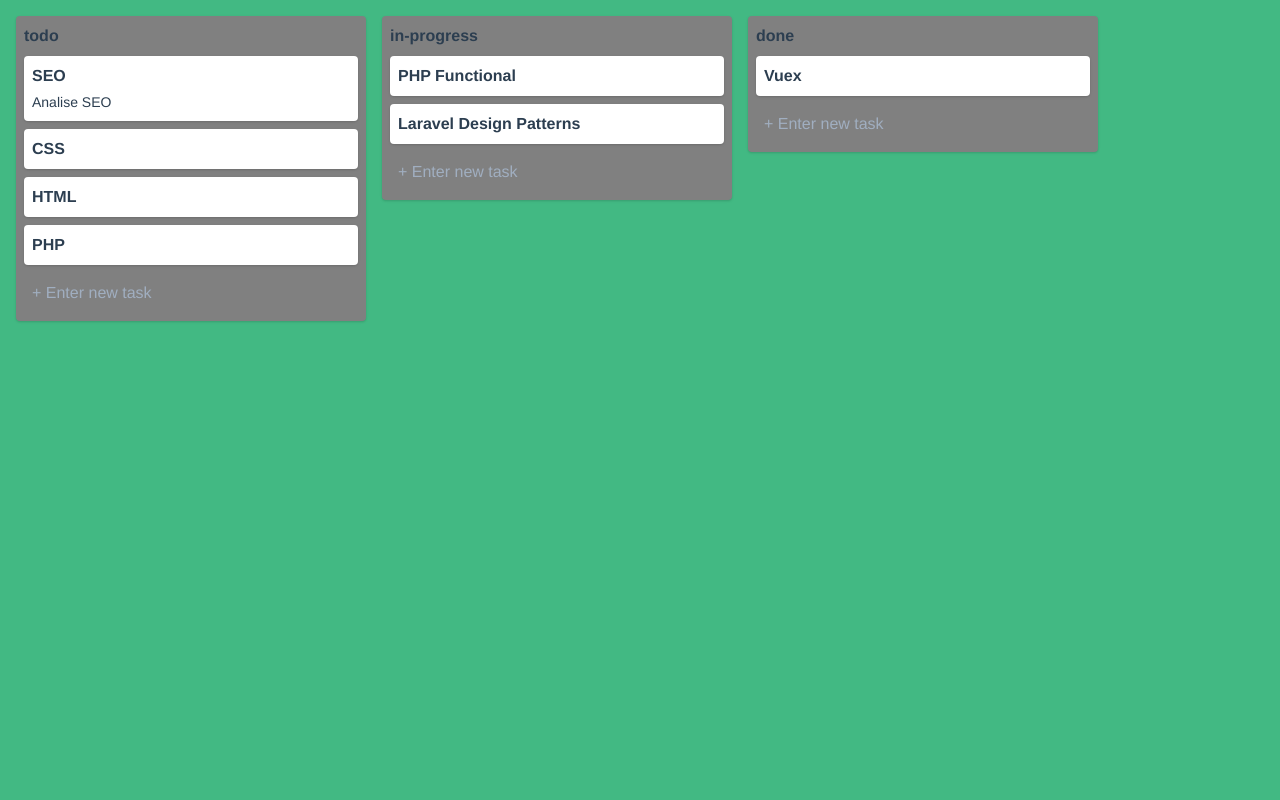
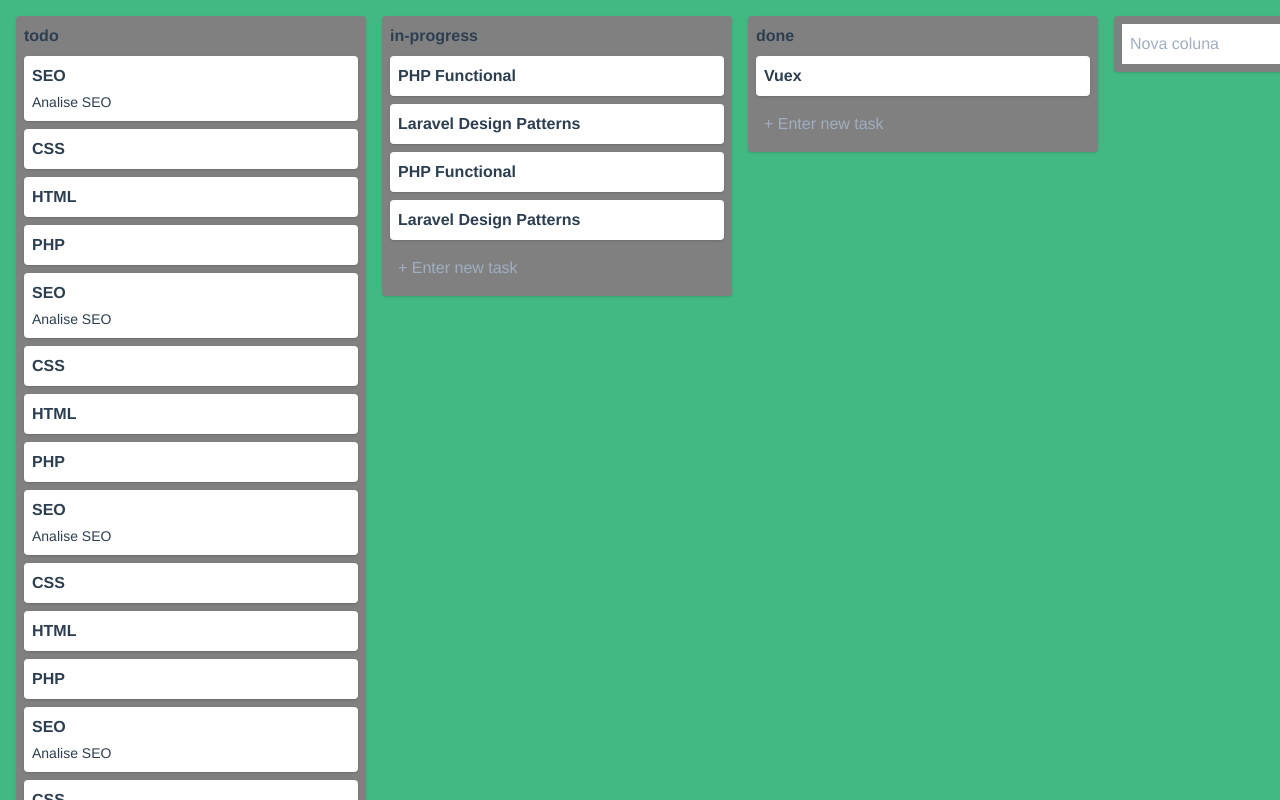
Before and after one commit to mateussfortes/trello-clone-vuejs, a Vue app: page / in a window 1280 px wide. Built offline with nearby package versions, Linux system fonts and the light colour scheme.

Commit message:
Extracting components

```diff
--- /dev/null
+++ b/src/components/BoardColumn.vue
@@ -0,0 +1,102 @@
+<template>
+    <div>
+        <div
+            class="column"
+            draggable
+            @drop="moveTaskOrColumn($event, column.tasks, columnIndex)"
+            @dragover.prevent
+            @dragenter.prevent
+            @dragstart.self="pickupColumn($event, columnIndex)"
+
+        >
+            <div class="flex items-center mb-2 font-bold">
+                {{ column.name }}
+            </div>
+            <div class="list-reset">
+
+                <ColumnTask
+                     v-for="(task, $taskIndex) of column.tasks"
+                    :key="$taskIndex"
+                    :task="task"
+                    :taskIndex="$taskIndex"
+                    :column="column"
+                    :columnIndex="columnIndex"
+                    :board="board"
+                />
+
+                <input
+                    type="text"
+                    class="block p-2 w-full bg-transparent"
+                    placeholder="+ Enter new task"
+                    @keyup.enter="createTask($event, column.tasks)"
+                >
+            </div>
+        </div>
+    </div>
+</template>
+
+<script>
+
+    import ColumnTask from './ColumnTask'
+
+    export default {
+        components: {
+            ColumnTask
+        },
+        props: {
+            column: {
+                type: Object,
+                required: true
+            },
+            columnIndex: {
+                type: Number,
+                required: true
+            },
+            board: {
+                type: Object,
+                required: true
+            }
+        },
+        methods: {
+            moveTaskOrColumn (e, toTasks, toColumnIndex, toTaskIndex) {
+                const type = e.dataTransfer.getData('type')
+                if (type === 'task') {
+                    this.moveTask(e, toTasks, toTaskIndex !== undefined ? toTaskIndex : toTasks.length)
+                } else {
+                    this.moveColumn(e, toColumnIndex)
+                }
+            },
+            moveTask (e, toTasks, toTaskIndex) {
+            const fromColumnIndex = e.dataTransfer.getData('from-column-index')
+            const fromTasks = this.board.columns[fromColumnIndex].tasks
+            const fromTaskIndex = e.dataTransfer.getData('from-task-index')
+                this.$store.commit('MOVE_TASK', {
+                    fromTasks,
+                    fromTaskIndex,
+                    toTasks,
+                    toTaskIndex
+                })
+            },
+            moveColumn (e, toColumnIndex) {
+                const fromColumnIndex = e.dataTransfer.getData('from-column-index')
+                this.$store.commit('MOVE_COLUMN', {
+                    fromColumnIndex,
+                    toColumnIndex
+                })
+            },
+            pickupColumn (e, fromColumnIndex) {
+                e.dataTransfer.effectAllowed = 'move'
+                e.dataTransfer.dropEffect = 'move'
+                e.dataTransfer.setData('from-column-index', fromColumnIndex)
+                e.dataTransfer.setData('type', 'column')
+            },
+            createTask (e, tasks) {
+                this.$store.commit('CREATE_TASK', {
+                    tasks,
+                    name: e.target.value
+                })
+                e.target.value = ''
+            }
+        }
+    }
+</script>
--- /dev/null
+++ b/src/components/ColumnTask.vue
@@ -0,0 +1,91 @@
+<template>
+    <div>
+        <div
+            class="task"
+            v-for="(task, taskIndex) of column.tasks"
+            :key="taskIndex"
+            @click="goToTask(task)"
+            draggable
+            @dragstart="pickupTask($event, taskIndex, columnIndex)"
+            @drop.stop="moveTaskOrColumn($event, column.tasks, columnIndex, taskIndex)"
+        >
+
+            <span class="w-full flex-no-shrink font-bold">
+                {{ task.name }}
+            </span>
+
+            <p
+                v-if="task.description"
+                class="w-full flex-no-shrink mt-1 text-sm"
+            >
+                {{ task.description }}
+            </p>
+
+        </div>
+    </div>
+</template>
+
+<script>
+    export default {
+      props: {
+        task: {
+          type: Object,
+          required: true
+        },
+        taskIndex: {
+          type: Number,
+          required: true
+        },
+        column: {
+          type: Object,
+          required: true
+        },
+        columnIndex: {
+          type: Number,
+          required: true
+        },
+        board: {
+          type: Object,
+          required: true
+        }
+      },
+      methods: {
+        pickupTask (e, taskIndex, fromColumnIndex) {
+          e.dataTransfer.effectAllowed = 'move'
+          e.dataTransfer.dropEffect = 'move'
+          e.dataTransfer.setData('from-task-index', taskIndex)
+          e.dataTransfer.setData('from-column-index', fromColumnIndex)
+          e.dataTransfer.setData('type', 'task')
+        },
+        goToTask (task) {
+          this.$router.push({ name: 'task', params: { id: task.id } })
+        },
+        moveTaskOrColumn (e, toTasks, toColumnIndex, toTaskIndex) {
+          const type = e.dataTransfer.getData('type')
+          if (type === 'task') {
+            this.moveTask(e, toTasks, toTaskIndex !== undefined ? toTaskIndex : toTasks.length)
+          } else {
+            this.moveColumn(e, toColumnIndex)
+          }
+        },
+        moveTask (e, toTasks, toTaskIndex) {
+          const fromColumnIndex = e.dataTransfer.getData('from-column-index')
+          const fromTasks = this.board.columns[fromColumnIndex].tasks
+          const fromTaskIndex = e.dataTransfer.getData('from-task-index')
+          this.$store.commit('MOVE_TASK', {
+            fromTasks,
+            fromTaskIndex,
+            toTasks,
+            toTaskIndex
+          })
+        },
+        moveColumn (e, toColumnIndex) {
+          const fromColumnIndex = e.dataTransfer.getData('from-column-index')
+          this.$store.commit('MOVE_COLUMN', {
+            fromColumnIndex,
+            toColumnIndex
+          })
+        }
+      }
+    }
+</script>
--- a/src/store/index.js
+++ b/src/store/index.js
@@ -47,6 +47,12 @@ export default new Vuex.Store({
       const columnList = state.board.columns
       const columnToMove = columnList.splice(fromColumnIndex, 1)[0]
       columnList.splice(toColumnIndex, 0, columnToMove)
+    },
+    CREATE_COLUMN(state, { name }) {
+      state.board.columns.push({
+        name,
+        tasks: []
+      })
     }
   }
 });
--- a/src/views/Board.vue
+++ b/src/views/Board.vue
@@ -2,51 +2,20 @@
     <div class="board">
 
         <div class="flex flex-row items-start">
-            <div
-                class="column"
+            <BoardColumn
                 v-for="(column, $columnIndex) of board.columns"
                 :key="$columnIndex"
-                draggable
-                @drop="moveTaskOrColumn($event, column.tasks, $columnIndex)"
-                @dragover.prevent
-                @dragenter.prevent
-                @dragstart.self="pickupColumn($event, $columnIndex)"
-
-            >
-                <div class="flex items-center mb-2 font-bold">
-                    {{ column.name }}
-                </div>
-                <div class="list-reset">
-                    <div
-                        class="task"
-                        v-for="(task, $taskIndex) of column.tasks"
-                        :key="$taskIndex"
-                        @click="goToTask(task)"
-                        draggable
-                        @dragstart="pickupTask($event, $taskIndex, $columnIndex)"
-                        @drop.stop="moveTaskOrColumn($event, column.tasks, $columnIndex, $taskIndex)"
-                    >
-
-                        <span class="w-full flex-no-shrink font-bold">
-                            {{ task.name }}
-                        </span>
-
-                        <p
-                            v-if="task.description"
-                            class="w-full flex-no-shrink mt-1 text-sm"
-                        >
-                            {{ task.description }}
-                        </p>
-
-                    </div>
-
-                    <input
-                        type="text"
-                        class="block p-2 w-full bg-transparent"
-                        placeholder="+ Enter new task"
-                        @keyup.enter="createTask($event, column.tasks)"
-                    >
-                </div>
+                :column="column"
+                :columnIndex="$columnIndex"
+                :board="board"
+            />
+            <div class="column flex">
+                <input
+                    class="p-2 mr-2 flex-grow"
+                    placeholder="Nova coluna"
+                    v-model="newColumnName"
+                    @keyup.enter="createColumn"
+                />
             </div>
         </div>
 
@@ -64,8 +33,15 @@
 <script>
 
 import { mapState } from 'vuex'
+import BoardColumn from '@/components/BoardColumn'
 
 export default {
+    components: { BoardColumn },
+    data() {
+        return  {
+            newColumnName: ''
+        }
+    },
     computed: {
         ...mapState(['board']),
         isTaskOpen() {
@@ -73,62 +49,14 @@ export default {
         }
     },
     methods: {
-        goToTask(task) {
-            this.$router.push({ name: 'task', params: { id: task.id } } )
+        createColumn() {
+            this.$store.commit('CREATE_COLUMN', {
+                name: this.newColumnName,
+            })
+            this.newColumnName = ''
         },
         close() {
             this.$router.push({ name: 'board' })
-        },
-        createTask(e, tasks) {
-            this.$store.commit('CREATE_TASK', {
-                tasks,
-                name: e.target.value
-            })
-            e.target.value = ''
-        },
-        pickupTask(e, taskIndex, columnIndex) {
-            e.dataTransfer.effectAllowed = 'move'
-            e.dataTransfer.dropEffect = 'move'
-
-            e.dataTransfer.setData('task-index', taskIndex)
-            e.dataTransfer.setData('from-column-index', columnIndex)
-            e.dataTransfer.setData('type', 'task')
-        },
-        pickupColumn(e, fromColumnIndex) {
-            e.dataTransfer.effectAllowed = 'move'
-            e.dataTransfer.dropEffect = 'move'
-
-            e.dataTransfer.setData('from-column-index', fromColumnIndex)
-            e.dataTransfer.setData('type', 'collumn')
-        },
-        moveTaskOrColumn(e, toTasks, toColumnIndex, toTaskIndex) {
-            const type = e.dataTransfer.getData('type')
-            if(type === 'task') {
-                this.moveTask(e, toTasks, toTaskIndex !== undefined ? toTaskIndex : toTaskIndex.length)
-            } else {
-                this.moveColumn(e, toColumnIndex)
-            }
-
-        },
-        moveColumn(e, toColumnIndex) {
-            const fromColumnIndex = e.dataTransfer.getData('from-column-index')
-            this.$store.commit('MOVE_COLUMN', {
-                fromColumnIndex,
-                toColumnIndex
-            })
-        },
-        moveTask(e, toTasks, toTaskIndex) {
-            const fromColumnIndex = e.dataTransfer.getData('from-column-index')
-            const fromTasks = this.board.columns[fromColumnIndex].tasks
-            const fromTaskIndex = e.dataTransfer.getData('from-task-index')
-
-            this.$store.commit('MOVE_TASK', {
-                fromTasks,
-                fromTaskIndex,
-                toTasks,
-                toTaskIndex
-            })
-
         }
     }
 }
```
